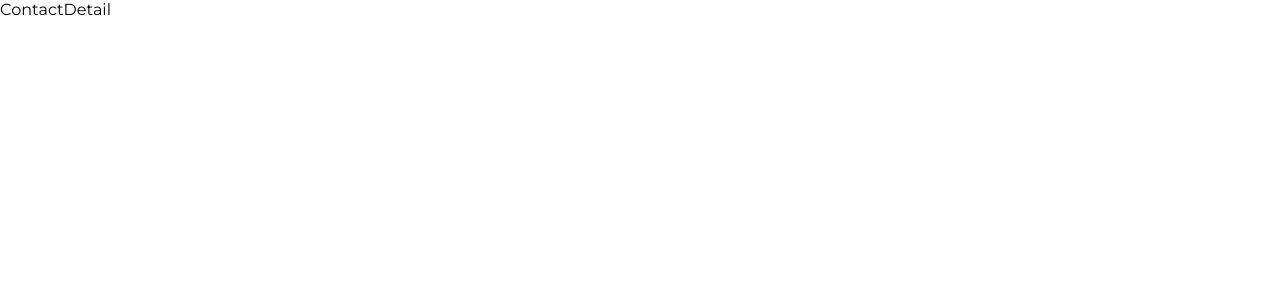
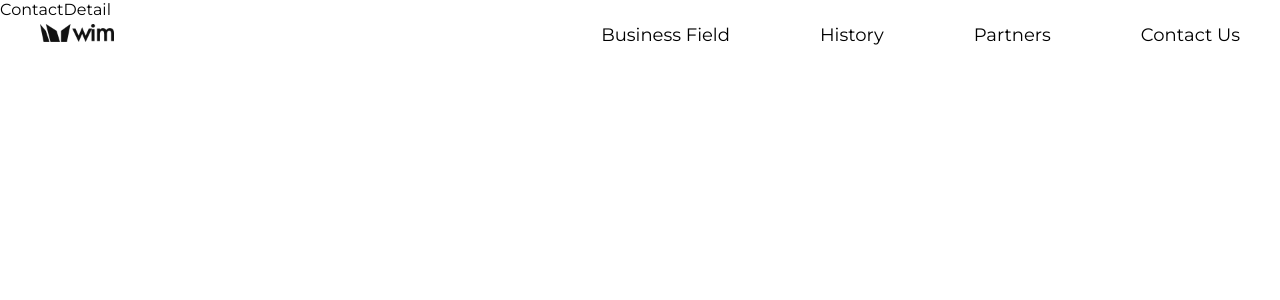
Before and after one commit to seohyun060/WimHomePage-Client, a React app: page /contact-detail in a window 1280 px wide. Shown: the top 300 px of the page. Built offline with nearby package versions, Linux system fonts and the light colour scheme.

Commit message:
fix header

```diff
--- a/src/components/Header/Header.tsx
+++ b/src/components/Header/Header.tsx
@@ -1,23 +1,25 @@
 import images from '@assets/images';
 import React from 'react';
+import { section } from './containers/HeaderContainer';
 import './styles/header.styles.css';
 
 type Props = {
   page: number;
+  isBlackMode: boolean;
   onItemClicked: (page: number) => void;
 };
 
-const Header = ({ page, onItemClicked }: Props) => {
+const Header = ({ page, isBlackMode, onItemClicked }: Props) => {
   return (
     <header
-      className={`header-root${page === 3 ? '-black' : ''} ${
+      className={`header-root${isBlackMode ? '-black' : ''} ${
         page > 0 ? 'blur' : ''
       }`}>
       <div className='header-container'>
         <div className='logo'>
           <a onClick={() => onItemClicked(0)}>
             <img
-              src={page === 3 ? images.logoHeaderb : images.logoHeaderW}
+              src={isBlackMode ? images.logoHeaderb : images.logoHeaderW}
               alt='logo'
             />
           </a>
--- a/src/components/Header/containers/HeaderContainer.tsx
+++ b/src/components/Header/containers/HeaderContainer.tsx
@@ -1,4 +1,4 @@
-import React, { useCallback, useEffect, useState } from 'react';
+import React, { useCallback, useEffect, useMemo, useState } from 'react';
 import Header from '../Header';
 import { useLocation, useNavigate } from 'react-router-dom';
 
@@ -16,13 +16,26 @@
 };
 const HeaderContainer = ({ page, onPageChanged }: Props) => {
   const navigate = useNavigate();
+  const location = useLocation();
+
+  const isBlackMode = useMemo(() => {
+    return (
+      section[page] === '#partners' || location.pathname === '/contact-detail'
+    );
+  }, [page, location]);
 
   const onItemClicked = useCallback((page: number) => {
     onPageChanged(page);
     navigate(`/${section[page]}`);
   }, []);
 
-  return <Header page={page} onItemClicked={onItemClicked} />;
+  return (
+    <Header
+      page={page}
+      onItemClicked={onItemClicked}
+      isBlackMode={isBlackMode}
+    />
+  );
 };
 
 export default HeaderContainer;
```
